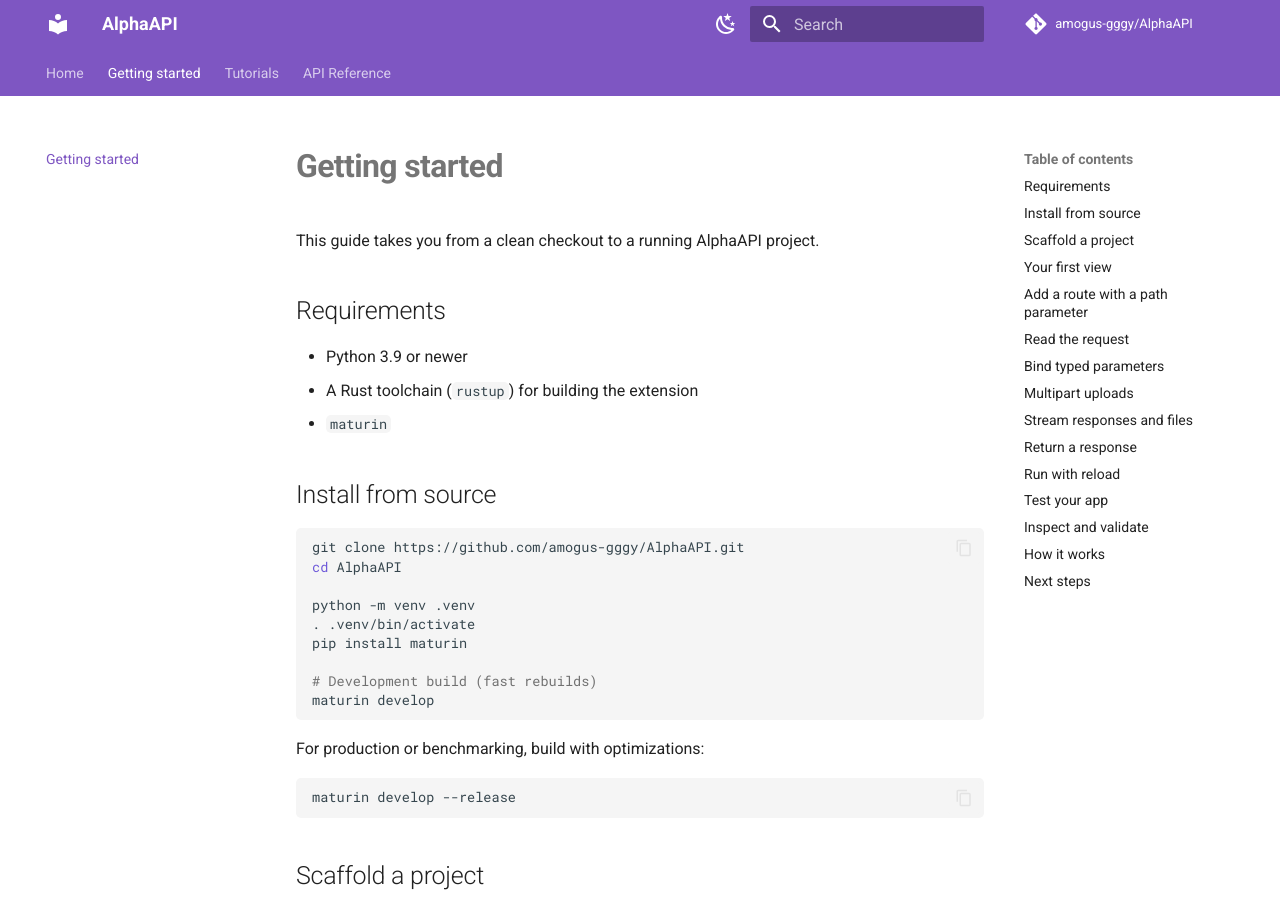
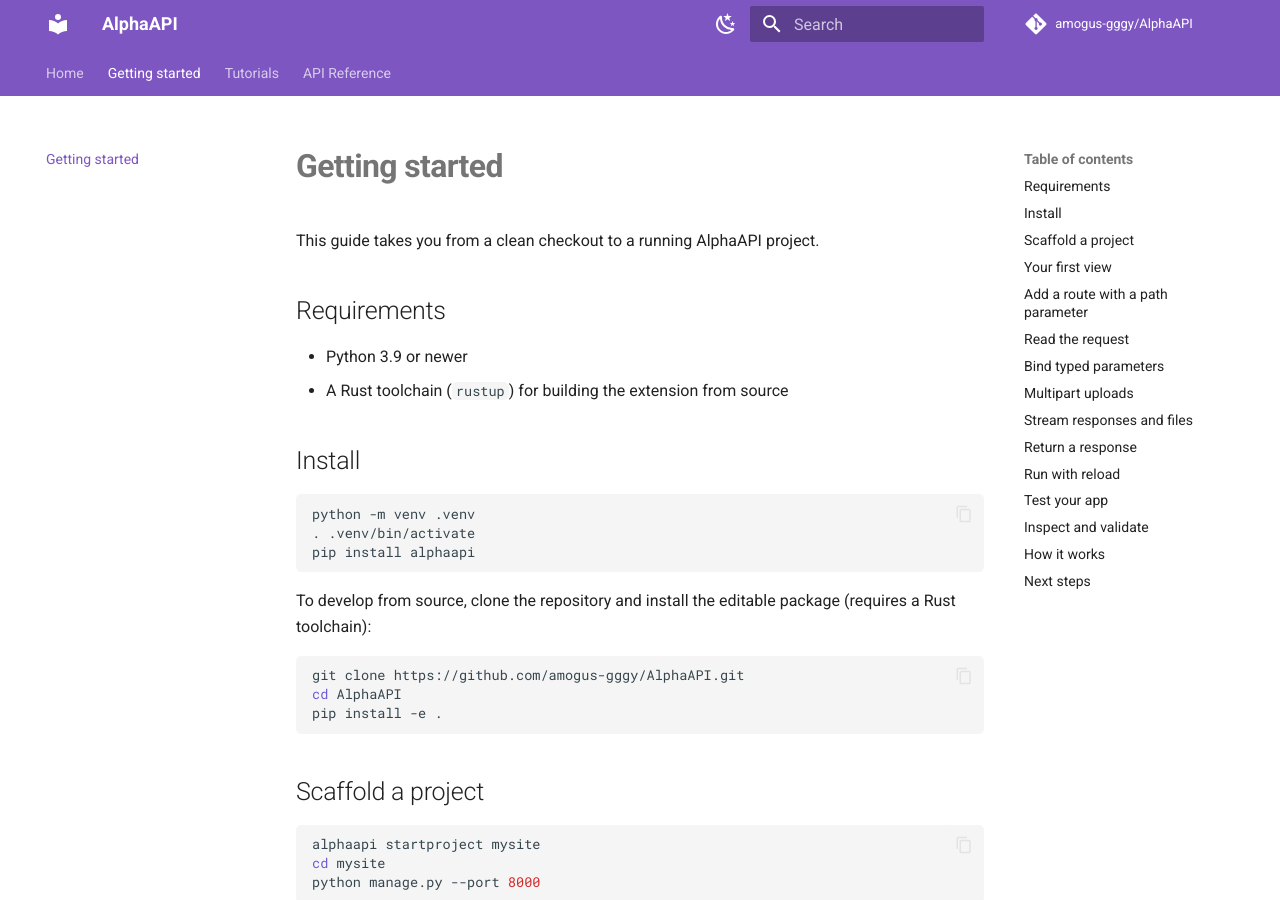
Before and after one commit to amogus-gggy/AlphaAPI, an MkDocs documentation site: the page built from docs/getting-started.md, in a window 1280 px wide and 900 px high. Built offline with MkDocs 1.6.1 and Material for MkDocs 9.7.7, drawn with Linux system fonts in a browser that asks for light colours; comment, search, counter and statistics services are not loaded.

Commit message:
Bump version to 0.2.0b and switch install instructions to pip install alphaapi
- Sync VERSION to 0.2.0b: pyproject (0.2.0b), Cargo (0.2.0-b + lock), conf/openapi fallbacks, scaffold template, example/task settings

- README + docs: change install instructions from maturin source builds to pip install alphaapi; update VERSION table rows

````diff
--- a/Cargo.toml
+++ b/Cargo.toml
@@ -1,6 +1,6 @@
 [package]
 name = "alphaapi"
-version = "0.1.0"
+version = "0.2.0-b"
 edition = "2021"
 rust-version = "1.83"
 description = "A fast, Django-shaped async Python web framework powered by Rust"
--- a/docs/getting-started.md
+++ b/docs/getting-started.md
@@ -5,27 +5,23 @@ This guide takes you from a clean checkout to a running AlphaAPI project.
 ## Requirements
 
 - Python 3.9 or newer
-- A Rust toolchain (`rustup`) for building the extension
-- `maturin`
+- A Rust toolchain (`rustup`) for building the extension from source
 
-## Install from source
+## Install
+
+```bash
+python -m venv .venv
+. .venv/bin/activate
+pip install alphaapi
+```
+
+To develop from source, clone the repository and install the editable package
+(requires a Rust toolchain):
 
 ```bash
 git clone https://github.com/amogus-gggy/AlphaAPI.git
 cd AlphaAPI
-
-python -m venv .venv
-. .venv/bin/activate
-pip install maturin
-
-# Development build (fast rebuilds)
-maturin develop
-```
-
-For production or benchmarking, build with optimizations:
-
-```bash
-maturin develop --release
+pip install -e .
 ```
 
 ## Scaffold a project
--- a/pyproject.toml
+++ b/pyproject.toml
@@ -4,7 +4,7 @@ build-backend = "maturin"
 
 [project]
 name = "alphaapi"
-version = "0.1.0"
+version = "0.2.0b"
 description = "A Django-shaped, async-native Python web framework with a Rust core"
 readme = "README.md"
 requires-python = ">=3.9"
````
Also changed, not shown: README.md (+3 -4 lines), docs/api/settings.md (+1 -1 lines), docs/index.md (+1 -2 lines), 7 other files.
